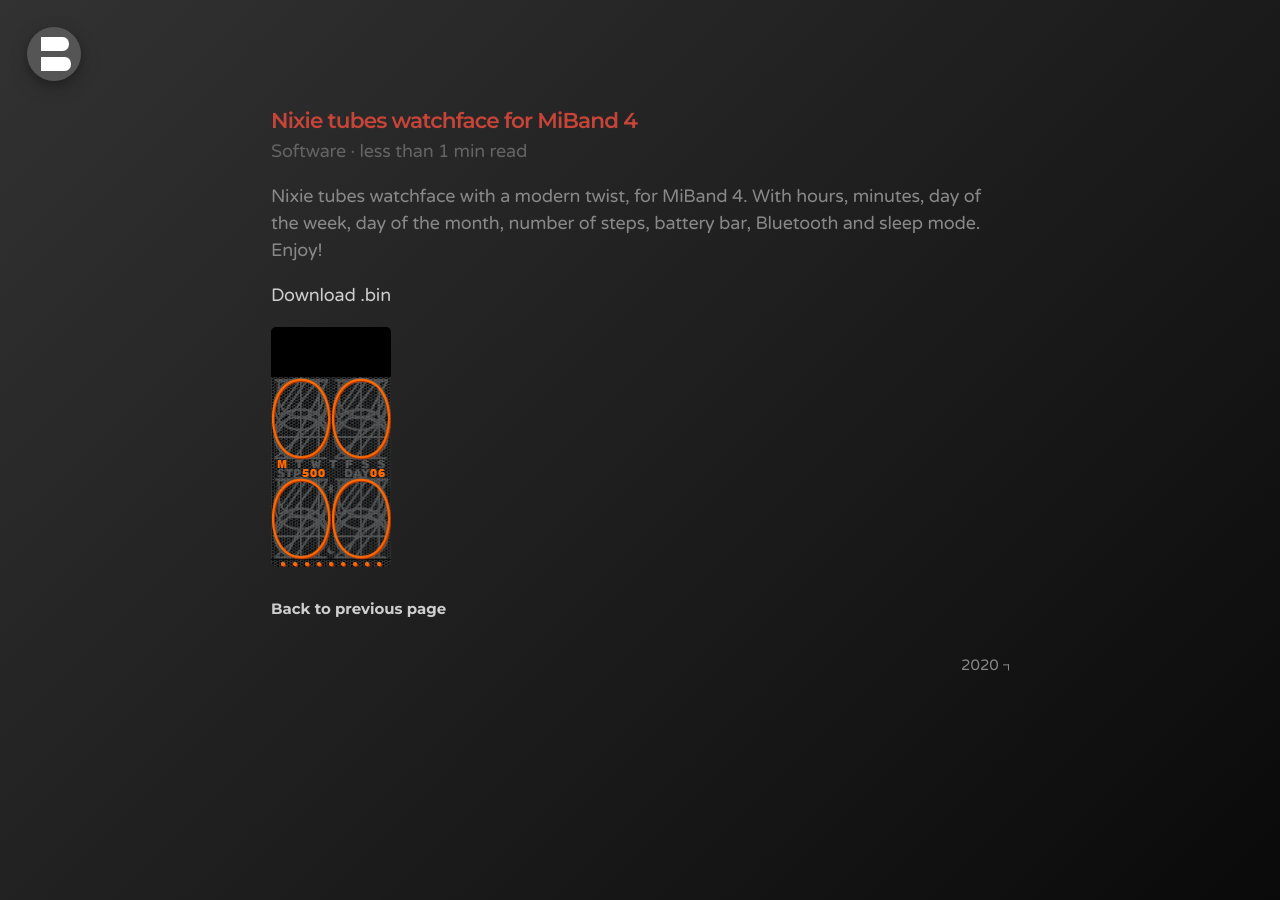
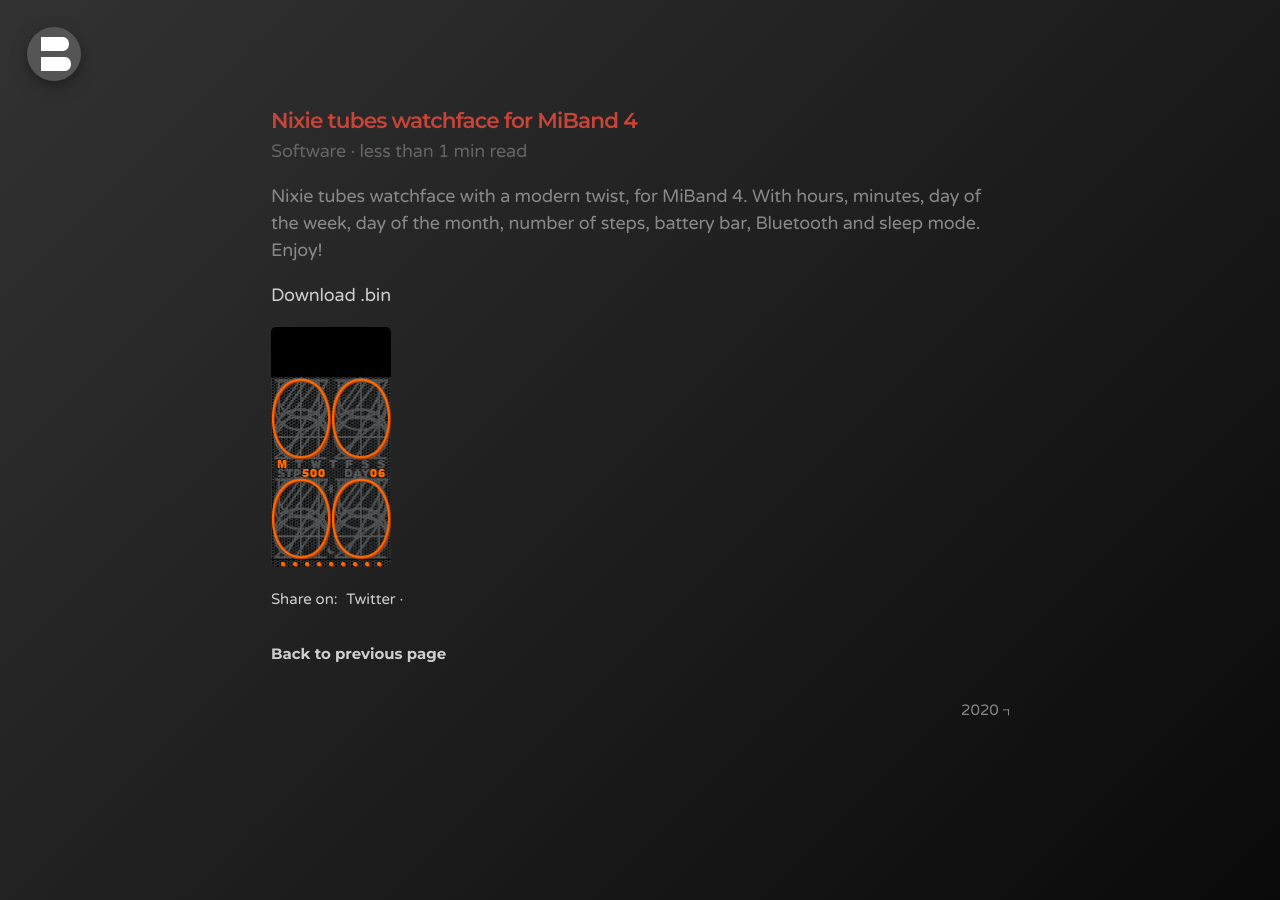
Before and after one commit to bonina/bonina.github.io, a Jekyll site: the page built from _posts/software/2020/2020-04-22-nixie-tubes-watchface-for-miband-4.md, in a window 1280 px wide. Built offline with Jekyll 4.4.1, drawn with Linux system fonts in a browser that asks for light colours.

Commit message:
Update post.html

```diff
--- a/_layouts/post.html
+++ b/_layouts/post.html
@@ -12,9 +12,11 @@
     </div>
   {{ content }}
 </article>
-<a class="post-share post-share-mobile" href="whatsapp://send?text={{ site.url }}{{ page.url }}"><small>Share on Whatsapp&nbsp;&middot;</small></a>
-<a class="post-share post-share-mobile" href="tg://msg?text={{ site.url }}{{ page.url }}"><small>Share on Telegram&nbsp;&middot;</small></a>
-<a class="post-share post-share-mobile" href="threema://compose?text={{ site.url }}{{ page.url }}"><small>Share on Threema</small></a>
+<a class="post-share"><small>Share on:&nbsp;</small></a>
+<a class="post-share" href="https://twitter.com/intent/tweet?text={{ site.url }}{{ page.url }}"><small>Twitter&nbsp;&middot;</small></a>
+<a class="post-share post-share-mobile" href="whatsapp://send?text={{ site.url }}{{ page.url }}"><small>Whatsapp&nbsp;&middot;</small></a>
+<a class="post-share post-share-mobile" href="tg://msg?text={{ site.url }}{{ page.url }}"><small>Telegram&nbsp;&middot;</small></a>
+<a class="post-share post-share-mobile" href="threema://compose?text={{ site.url }}{{ page.url }}"><small>Threema</small></a>
 
 <h3>
   <a style="cursor: pointer;" onclick="history.back()"><small>Back to previous page</small></a>
```
